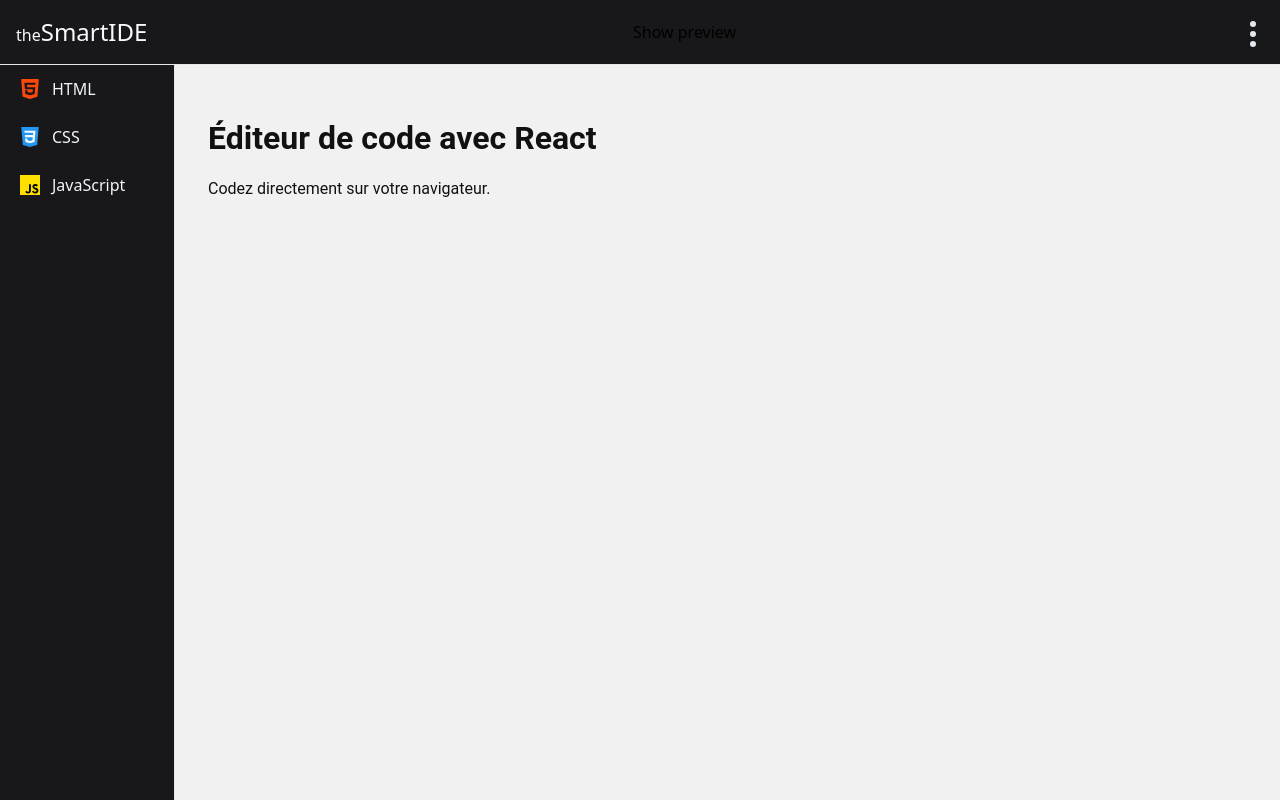
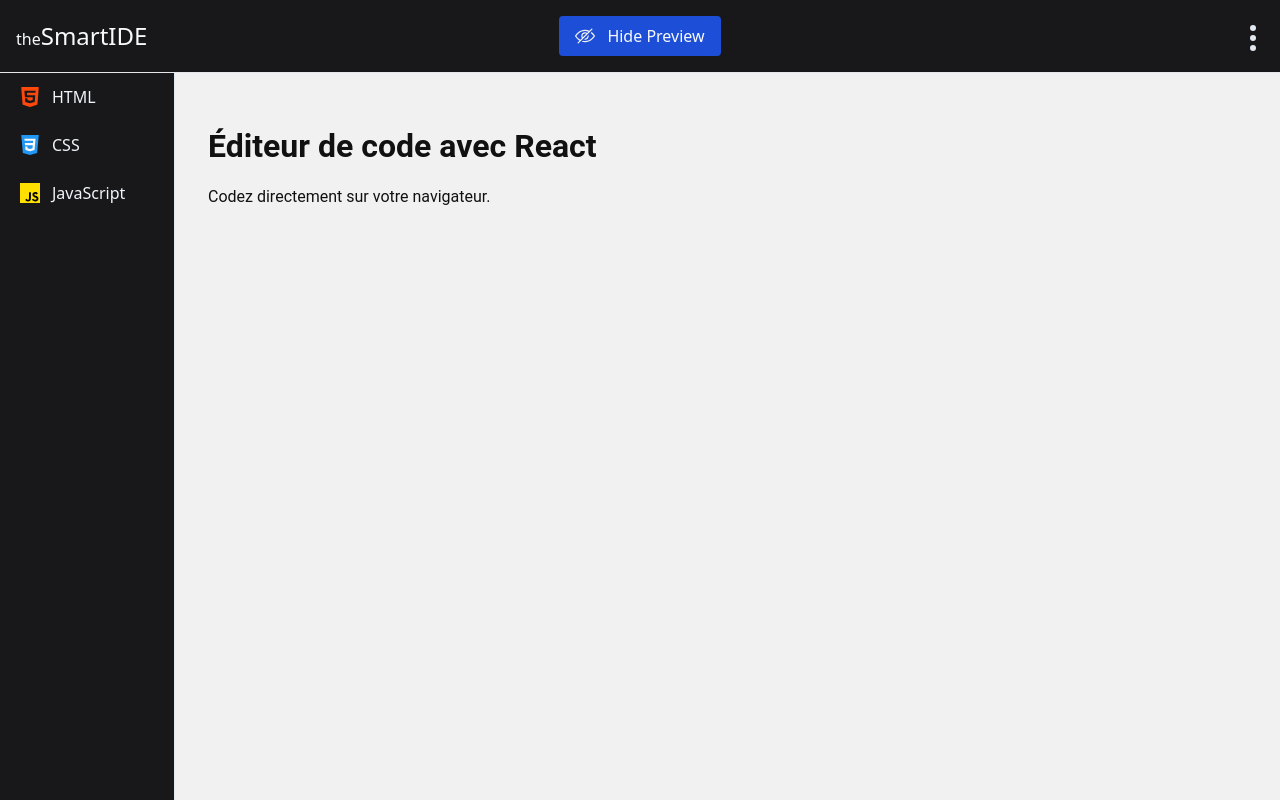
Before and after one commit to kabolindustrie/IDE-react, a React (Vite) app: page / in a window 1280 px wide. Built offline with nearby package versions, Linux system fonts and the light colour scheme.

Commit message:
ajout de previewButton et finalisation du css

```diff
--- a/src/App.jsx
+++ b/src/App.jsx
@@ -1,4 +1,5 @@
 import Tabs from "./components/Tabs"
+import PreviewButton from "./components/PreviewButton"
 function App() {
   return (
     <div className="bg-zinc-900 min-h-screen flex flex-col">
@@ -7,15 +8,17 @@ function App() {
           <span className="text-base">the</span>SmartIDE
         </h1>
         <div className="w-full">
-          <button className="">Show preview</button>
+          <PreviewButton />
         </div>
-        <div className="ml-auto mr-2">
-          <div className="w-[6px] h-[6px] bg-slate-200 rounded-full my-1"></div>
-          <div className="w-[6px] h-[6px] bg-slate-200 rounded-full my-1"></div>
-          <div className="w-[6px] h-[6px] bg-slate-200 rounded-full"></div>
+        <div className="w-full flex">
+          <div className="ml-auto mr-2">
+            <div className="w-[6px] h-[6px] bg-slate-200 rounded-full my-1"></div>
+            <div className="w-[6px] h-[6px] bg-slate-200 rounded-full my-1"></div>
+            <div className="w-[6px] h-[6px] bg-slate-200 rounded-full"></div>
+          </div>
         </div>
       </div>
-      <Tabs/>
+      <Tabs />
     </div>
   )
 }
--- a/src/components/ButtonTab.jsx
+++ b/src/components/ButtonTab.jsx
@@ -1,10 +1,14 @@
-
+import { useDispatch } from "react-redux"
+import { hidePreview } from "../features/preview"
 
 export default function ButtonTab({ id, toggleTab, buttonContent, imgURL }) {
-
+  const dispatch = useDispatch()
   return (
     <button
-      onClick={() => toggleTab(id)}
+      onClick={() => {
+        toggleTab(id)
+        dispatch(hidePreview())
+      }}
       className="flex items-center px-5 py-3 hover:bg-slate-600 focus:bg-slate-600 outline-none"
     >
       <img src={imgURL} className="w-5" alt="" />
--- /dev/null
+++ b/src/components/PreviewButton.jsx
@@ -0,0 +1,20 @@
+import showView from "../assets/view.svg"
+import hideView from "../assets/hide.svg"
+import { useSelector, useDispatch } from "react-redux"
+import { togglePreview } from "../features/preview"
+
+export default function PreviewButton() {
+  const previewData = useSelector(state => state.preview)
+  const dispatch = useDispatch()
+
+  return (
+    <button
+      onClick={() => dispatch(togglePreview())}
+      className="py-2 px-4 rounded bg-blue-700 flex mx-auto items-center text-slate-50">
+      <img
+        className="w-5 mr-3"
+        src={previewData.preview ? hideView : showView} alt="" />
+      <span>{previewData.preview ? "Hide" : "Show"} Preview</span>
+    </button>
+  )
+}
--- a/src/components/Tabs.jsx
+++ b/src/components/Tabs.jsx
@@ -6,6 +6,7 @@ import Preview from "./Preview"
 
 export default function Tabs() {
   const tabs = useSelector(state => state.tabs)
+  const previewData = useSelector(state => state.preview)
 
   const [tabIndex, setTabIndex] = useState(tabs[0].id)
   console.log(tabs);
@@ -27,7 +28,7 @@ export default function Tabs() {
         id={tabIndex}
         code={tabs.find(obj => obj.id === tabIndex).code}
         />
-        <Preview/>
+        {previewData.preview && <Preview/>}
       </div>
     </div>
   )
--- /dev/null
+++ b/src/features/preview.js
@@ -0,0 +1,21 @@
+import { createSlice } from "@reduxjs/toolkit";
+
+const initialState = {
+preview: true
+  }
+
+  export const preview = createSlice({
+    name: "preview",
+    initialState,
+    reducers: {
+      togglePreview: (state) => {
+        state.preview = !state.preview
+      },
+      hidePreview: (state) => {
+        state.preview = false
+      }
+    }
+  })
+
+  export const {togglePreview, hidePreview} = preview.actions
+  export default preview.reducer
--- a/src/store.js
+++ b/src/store.js
@@ -1,8 +1,10 @@
 import { configureStore } from "@reduxjs/toolkit";
 import tabs from "./features/tabs";
+import preview from "./features/preview";
 
 export const store = configureStore({
   reducer:{
     tabs,
+    preview,
   }
 })
```
